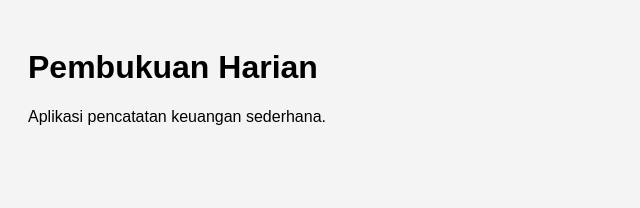
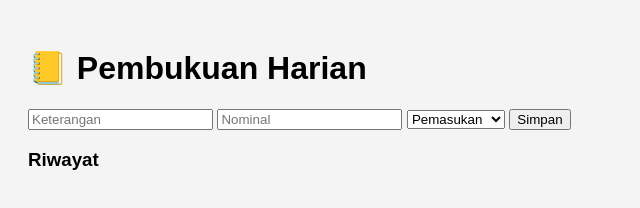
Before and after one commit to seratusprojects-create/pembukuan-harian, a plain HTML site: page index.html in a window 1280 px wide. Shown: the whole page, without its empty margins (0-640 px from the left). Drawn offline with Linux system fonts and the light colour scheme.

Commit message:
Enhance index.html with input fields and theme color
Updated the HTML structure and added input fields for data entry.

```diff
--- a/index.html
+++ b/index.html
@@ -1,17 +1,37 @@
 <!DOCTYPE html>
-<html lang="en">
+<html lang="id">
 <head>
   <meta charset="UTF-8">
+  <title>Pembukuan Harian</title>
   <meta name="viewport" content="width=device-width, initial-scale=1.0">
-  <title>Pembukuan Harian</title>
+
   <link rel="manifest" href="manifest.json">
+  <meta name="theme-color" content="#b58e58">
+
   <link rel="stylesheet" href="style.css">
 </head>
 <body>
-  <h1>Pembukuan Harian</h1>
-  <p>Aplikasi pencatatan keuangan sederhana.</p>
+
+  <h1>📒 Pembukuan Harian</h1>
+
+  <div class="card">
+    <input type="text" id="desc" placeholder="Keterangan">
+    <input type="number" id="amount" placeholder="Nominal">
+    <select id="type">
+      <option value="income">Pemasukan</option>
+      <option value="expense">Pengeluaran</option>
+    </select>
+    <button onclick="saveData()">Simpan</button>
+  </div>
+
+  <div class="card">
+    <h3>Riwayat</h3>
+    <ul id="list"></ul>
+    <p id="total"></p>
+  </div>
 
   <script src="script.js"></script>
+
   <script>
     if ('serviceWorker' in navigator) {
       navigator.serviceWorker.register('service-worker.js');
```
